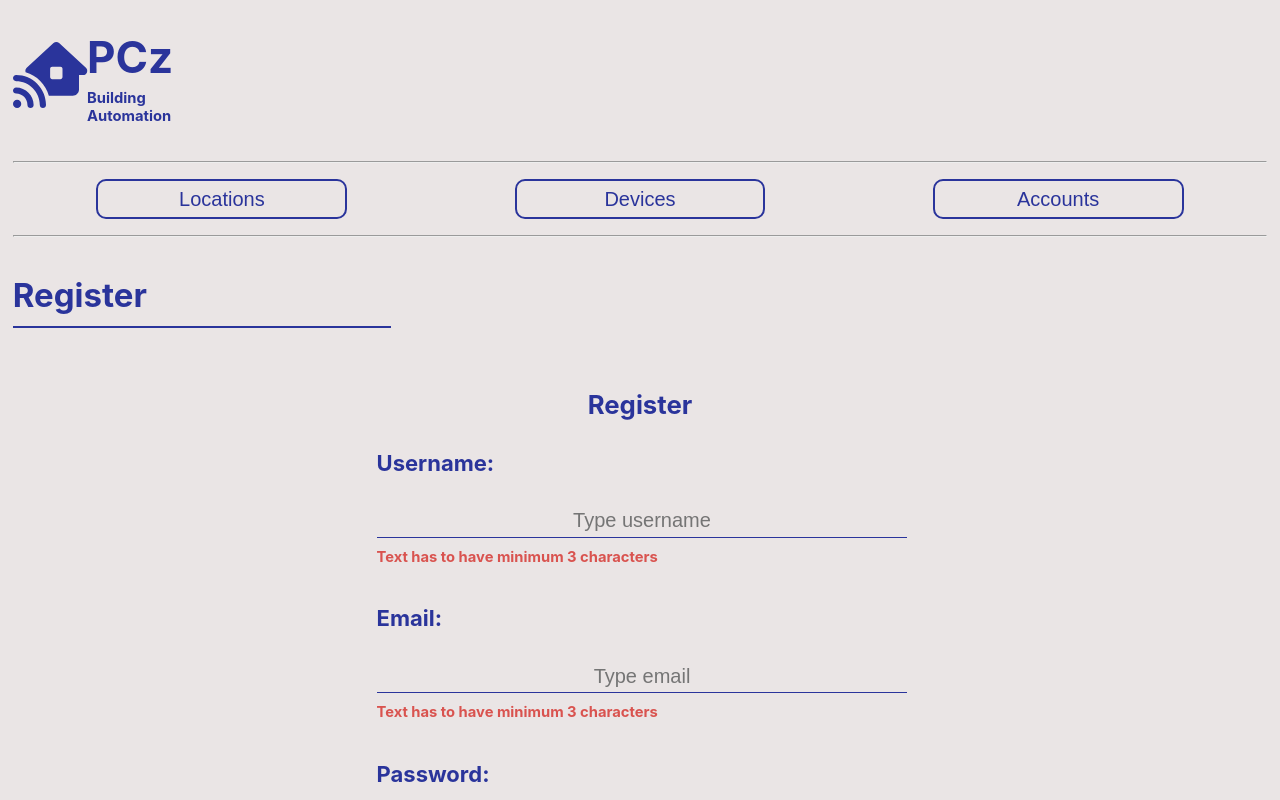
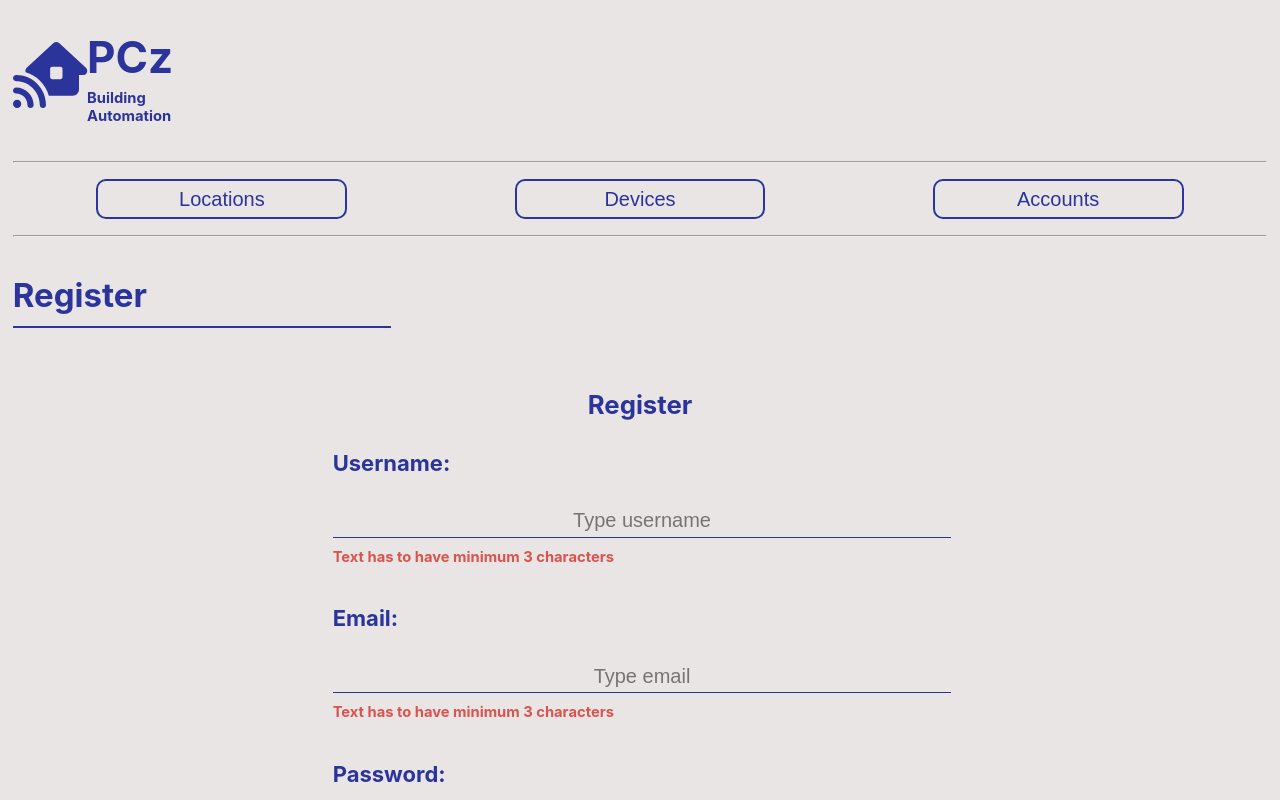
Before and after one commit to czechp/building-automation-frontend, a React (Create React App) app: page /register in a window 1280 px wide. Shown: the top 800 px of the page. Built offline with nearby package versions, Linux system fonts and the light colour scheme.

Commit message:
Increase width of page

```diff
--- a/src/component/PageCmp.js
+++ b/src/component/PageCmp.js
@@ -1,10 +1,7 @@
 import React from "react";
 import styled from "styled-components";
 
-
 import colors from "../configuration/style/colors";
-import StatementCmp from "./StatementCmp";
-
 
 const PageCmp = ({title, children}) => {
     return <Container>
@@ -33,7 +30,7 @@ const Content = styled.div`
   justify-content: center;
   align-items: center;
   flex-direction: column;
-  width: 60%;
+  width: 70%;
 `
 
 
```
